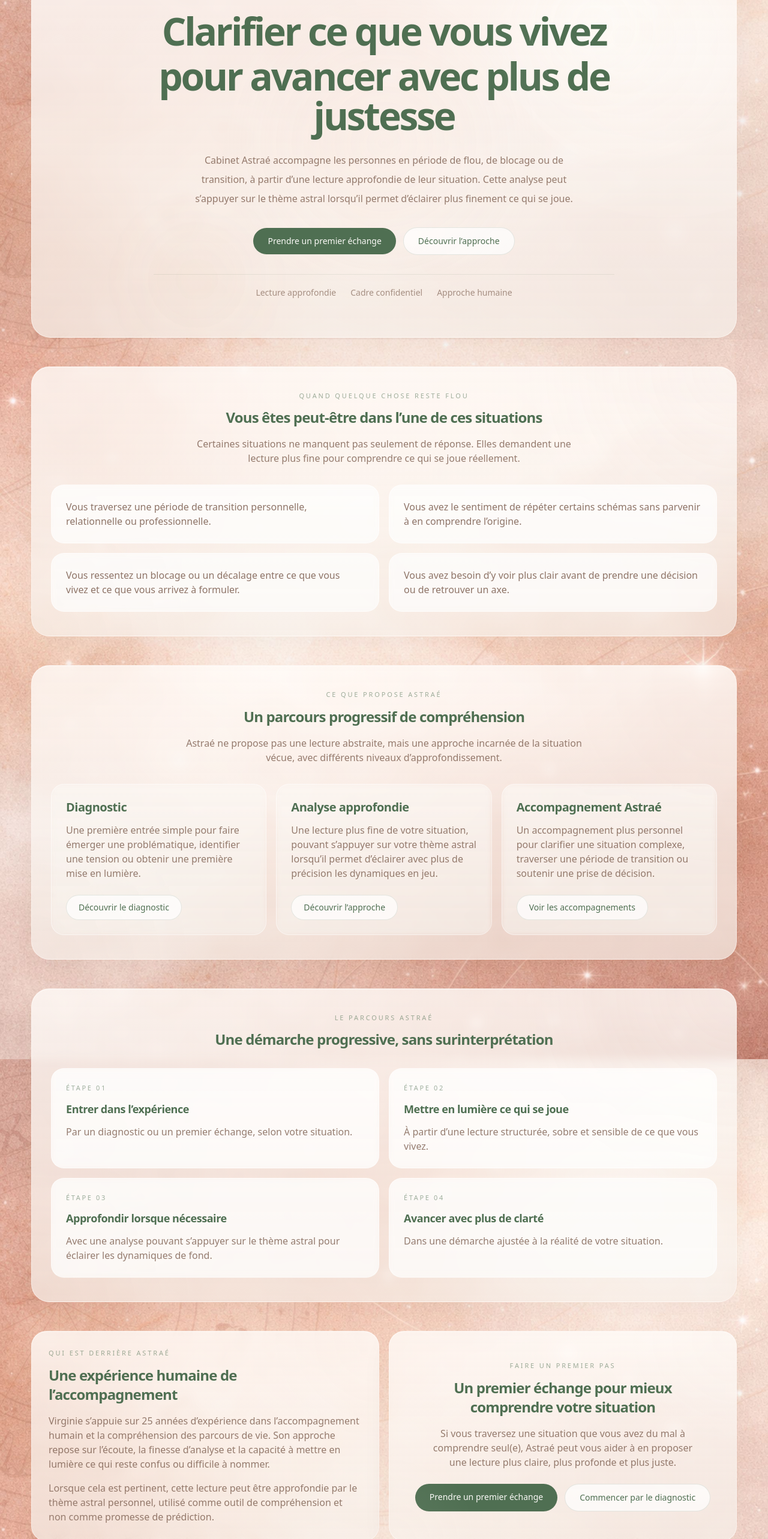
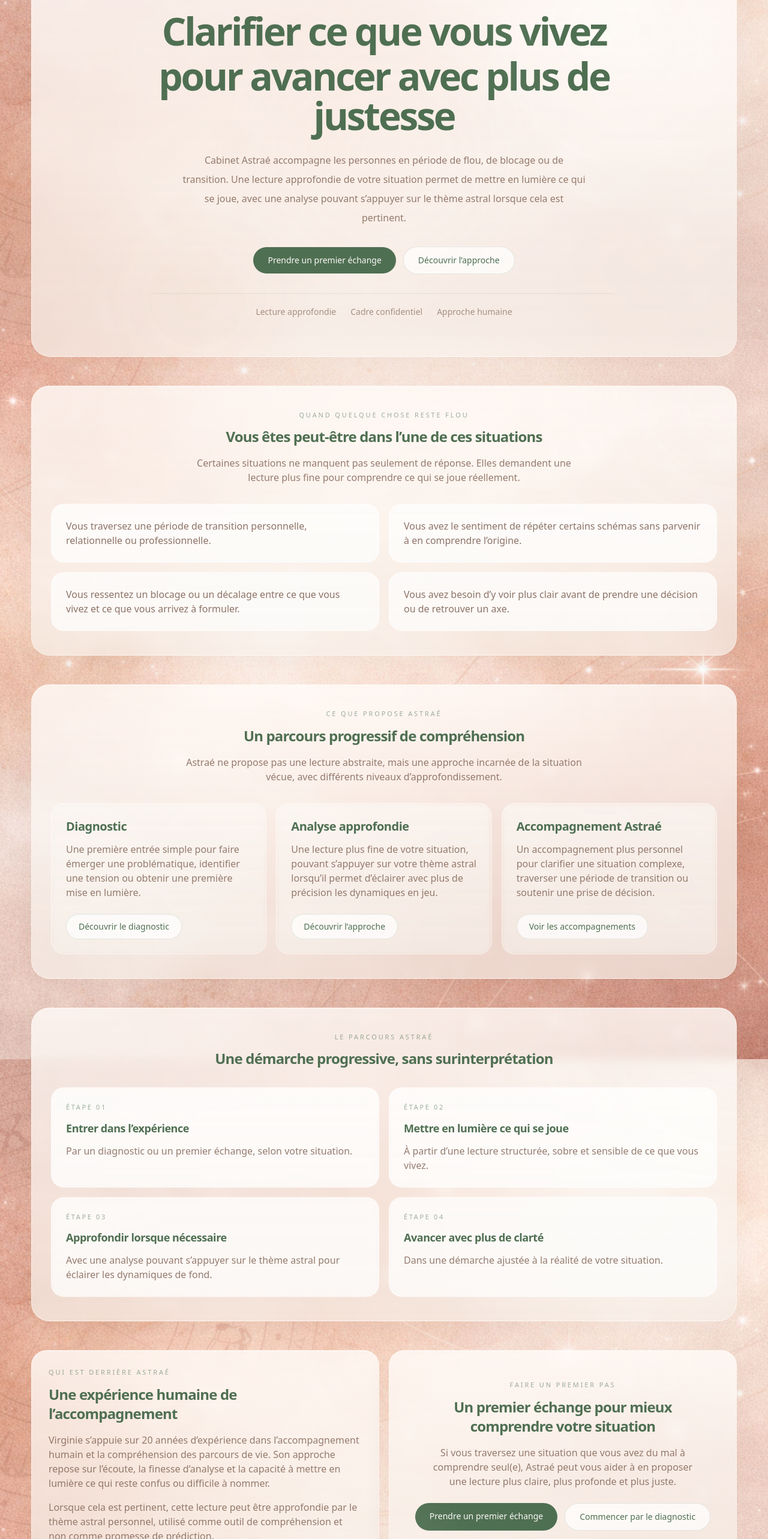
Before and after one commit to arnaudcrestey/cabinet-astrae, a Next.js app: page / in a window 1280 px wide. Shown: the part 234-2800 px from the top of the page at 60% size. Built offline with nearby package versions, Linux system fonts and the light colour scheme.

Commit message:
Revise text for clarity and conciseness
Updated the text to improve clarity and conciseness.

```diff
--- a/app/page.tsx
+++ b/app/page.tsx
@@ -92,10 +92,8 @@ export default function HomePage() {
             </h1>
 
             <p className="mx-auto mt-6 max-w-2xl text-sm leading-7 text-umber/80 md:text-base md:leading-8">
-              Cabinet Astraé accompagne les personnes en période de flou, de
-              blocage ou de transition, à partir d’une lecture approfondie de
-              leur situation. Cette analyse peut s’appuyer sur le thème astral
-              lorsqu’il permet d’éclairer plus finement ce qui se joue.
+              Cabinet Astraé accompagne les personnes en période de flou, de blocage ou de transition.
+              Une lecture approfondie de votre situation permet de mettre en lumière ce qui se joue, avec une analyse pouvant s’appuyer sur le thème astral lorsque cela est pertinent.
             </p>
 
             <div className="mt-8 flex flex-col items-center gap-3 sm:flex-row sm:justify-center">
@@ -236,7 +234,7 @@ export default function HomePage() {
             </h2>
 
             <p className="mt-4 text-sm leading-7 text-umber/80 md:text-base">
-              Virginie s’appuie sur 25 années d’expérience dans l’accompagnement
+              Virginie s’appuie sur 20 années d’expérience dans l’accompagnement
               humain et la compréhension des parcours de vie. Son approche
               repose sur l’écoute, la finesse d’analyse et la capacité à mettre
               en lumière ce qui reste confus ou difficile à nommer.
```
